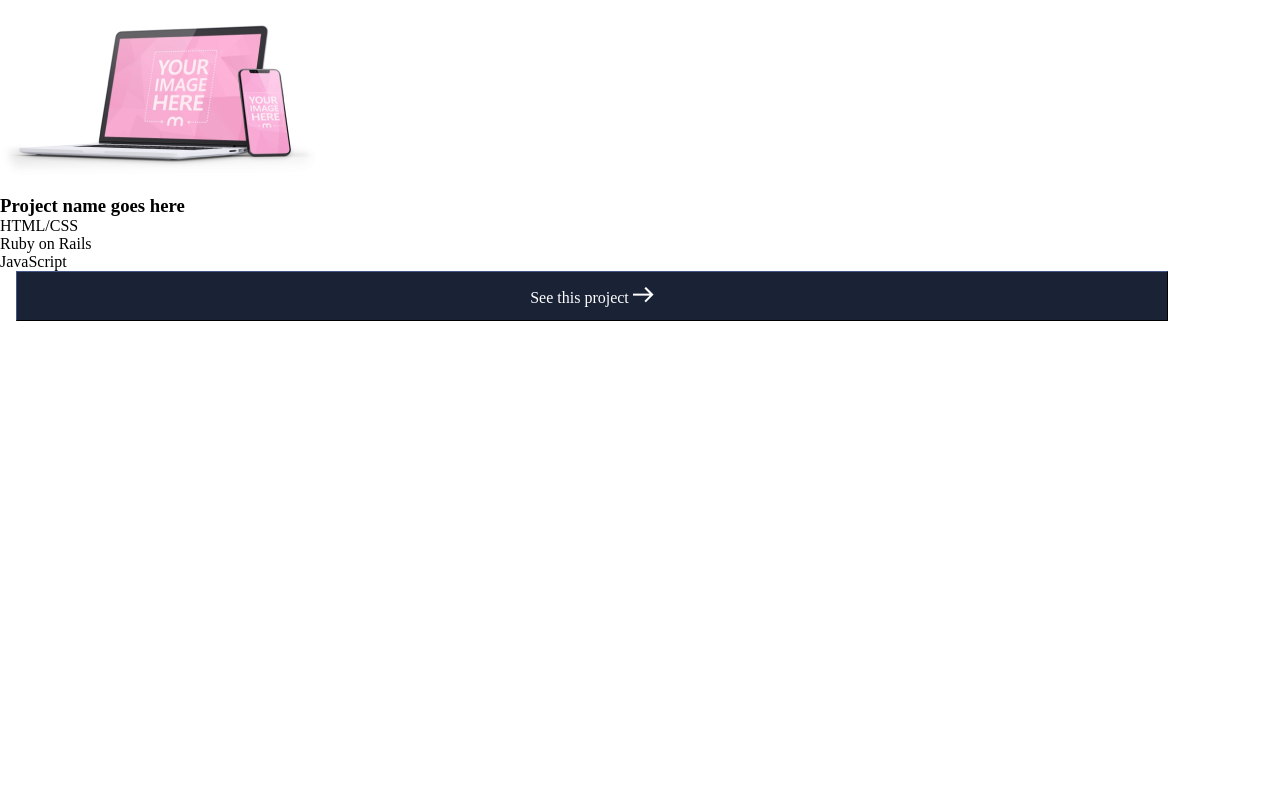
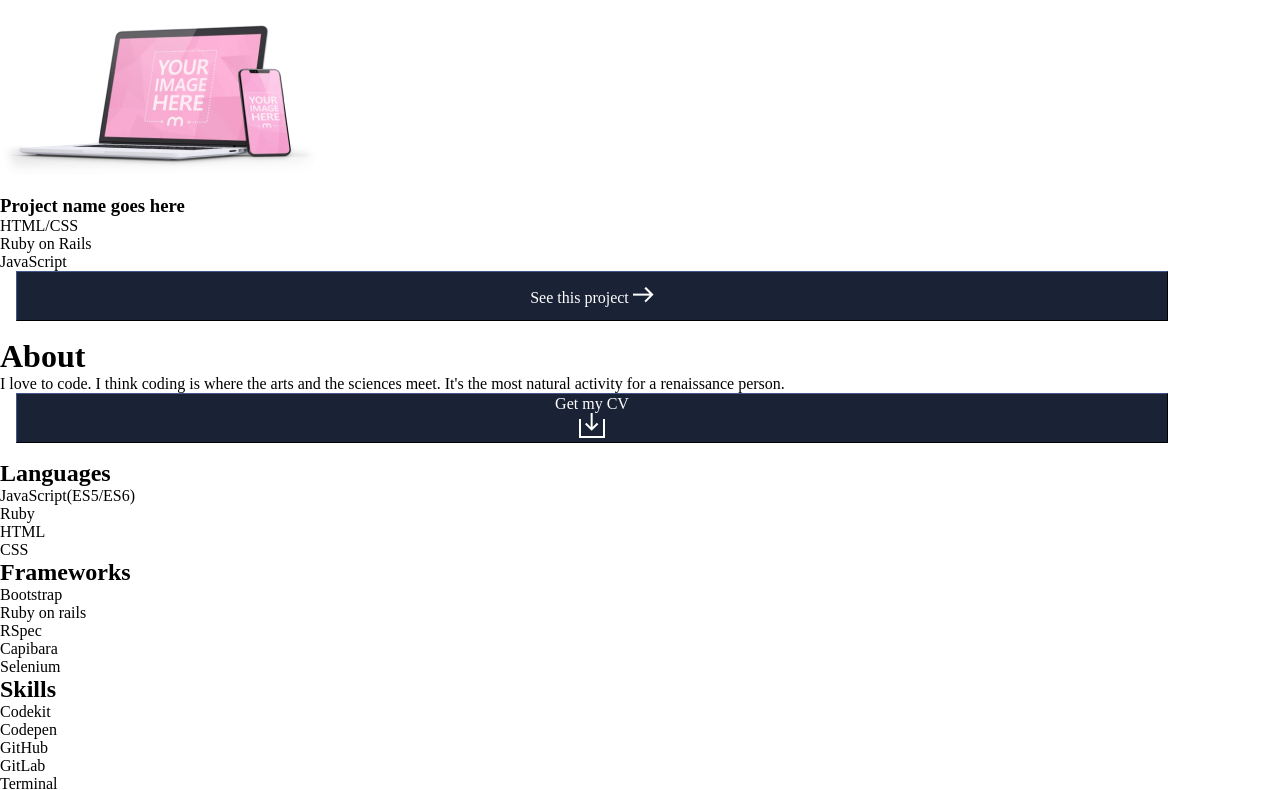
Before and after one commit to fdezcaminero/superFigmaPortfolio, a plain HTML site: page index.html in a window 1280 px wide. Shown: the part 2765-3555 px from the top of the page. Before the commit the page ends 3103 px from the top, so only its background shows below. Drawn offline with Linux system fonts and the light colour scheme.

Commit message:
Build About-Section Skeleton

```diff
--- a/index.html
+++ b/index.html
@@ -123,6 +123,76 @@
         </div>
     </section>
 
+    <header>
+        <div>
+            <h1>About</h1>
+
+            <p>
+                I love to code. I think coding is where the arts and the sciences meet. It's the most natural activity for a renaissance person.
+            </p>
+
+            <button>
+                <div>
+                    <p>Get my CV</p>
+                    <img src="resources/ic_download.svg" alt="Downward Arrow">
+                </div>
+            </button>
+        </div>
+
+        <section>
+            <div>
+                <section></section>
+
+                <section>
+                    <h2>Languages</h2>
+                    <ul>
+                        <li>JavaScript(ES5/ES6)</li>
+                        <li>Ruby</li>
+                        <li>HTML</li>
+                        <li>CSS</li>
+                    </ul>
+                </section>
+            </div>
+
+            <div>
+                <section></section>
+
+                <section>
+                    <h2>Frameworks</h2>
+
+                    <ul>
+                        <li>Bootstrap</li>
+                        <li>Ruby on rails</li>
+                        <li>RSpec</li>
+                        <li>Capibara</li>
+                        <li>Selenium</li>
+                    </ul>
+                </section>
+            </div>
+
+            <div>
+                <section></section>
+
+                <section>
+                    <h2>Skills</h2>
+
+                    <ul>
+                        <li>Codekit</li>
+                        <li>Codepen</li>
+                        <li>GitHub</li>
+                        <li>GitLab</li>
+                        <li>Terminal</li>
+                    </ul>
+                </section>
+            </div>
+
+            <div>
+                <img src="resources/image_dots.png" alt="Dotted Figures">
+                <img src="resources/Shape.svg" alt="Little Teal Square">
+            </div>
+        </section>
+    </header>
+
     <footer>
     </footer>
 </body>
```
Also changed, not shown: resources/ic_download.svg (added).
